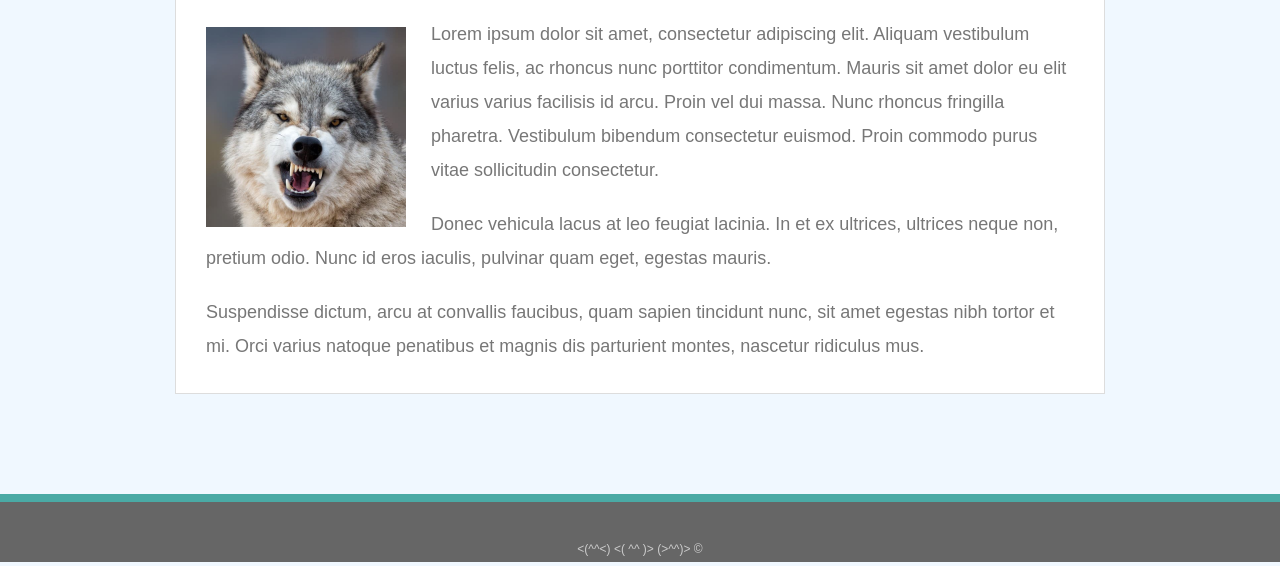
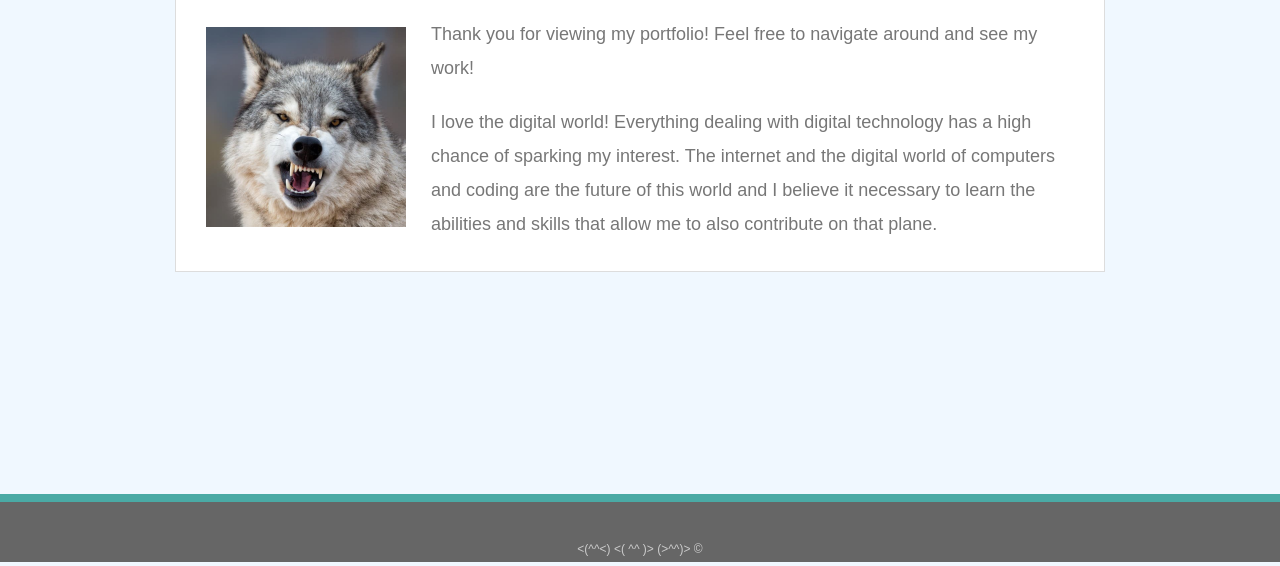
Before and after one commit to mhayes428/Portfolio, a plain HTML site: page index.html in a window 1280 px wide. Shown: the part 236-802 px from the top of the page. Drawn offline with nearby package versions, Linux system fonts and the light colour scheme.

Commit message:
updated home page paragraphs

```diff
--- a/index.html
+++ b/index.html
@@ -7,7 +7,7 @@
     <link rel="stylesheet" href="https://stackpath.bootstrapcdn.com/bootstrap/4.3.1/css/bootstrap.min.css"
         integrity="sha384-ggOyR0iXCbMQv3Xipma34MD+dH/1fQ784/j6cY/iJTQUOhcWr7x9JvoRxT2MZw1T" crossorigin="anonymous">
 
-    <title>About | Your Name</title>
+    <title>About | Mike Hayes</title>
     <link rel="stylesheet" type="text/css" href="assets/styles/style.css">
     <link rel="stylesheet" type="text/css" href="assets/styles/medium.css">
     <link rel="stylesheet" type="text/css" href="assets/styles/small.css">
@@ -16,7 +16,6 @@
 <body>
 
     <header id="masthead">
-
         <nav class="navbar navbar-expand-lg navbar-dark bg-dark">
             <a class="navbar-brand" href="index.html">Michael Hayes</a>
             <button class="navbar-toggler" type="button" data-toggle="collapse" data-target="#navbarSupportedContent"
@@ -54,18 +53,9 @@
             <h1>About Me</h1>
 
             <img src="assets/images/wolfy.jpg" style="max-width:100%;height:auto;" class="auth-image" alt="Your Name">
+            <p>Thank you for viewing my portfolio! Feel free to navigate around and see my work!</p>
 
-            <p>Lorem ipsum dolor sit amet, consectetur adipiscing elit. Aliquam vestibulum luctus felis, ac rhoncus nunc
-                porttitor condimentum. Mauris sit amet dolor eu elit varius varius facilisis id arcu. Proin vel dui
-                massa. Nunc rhoncus fringilla pharetra. Vestibulum bibendum consectetur euismod. Proin commodo purus
-                vitae sollicitudin consectetur.</p>
-
-            <p>Donec vehicula lacus at leo feugiat lacinia. In et ex ultrices, ultrices neque non, pretium odio. Nunc id
-                eros iaculis, pulvinar quam eget, egestas mauris.</p>
-
-            <p>Suspendisse dictum, arcu at convallis faucibus, quam sapien tincidunt nunc, sit amet egestas nibh tortor
-                et mi. Orci varius natoque penatibus et magnis dis parturient montes, nascetur ridiculus mus.</p>
-
+            <p>I love the digital world! Everything dealing with digital technology has a high chance of sparking my interest. The internet and the digital world of computers and coding are the future of this world and I believe it necessary to learn the abilities and skills that allow me to also contribute on that plane.</p>
         </section>
 
     </div>
@@ -75,6 +65,11 @@
             <(^^<) <( ^^ )> (>^^)> &copy;
         </div>
     </footer>
+
+
+    <script src="https://code.jquery.com/jquery-3.3.1.slim.min.js" integrity="sha384-q8i/X+965DzO0rT7abK41JStQIAqVgRVzpbzo5smXKp4YfRvH+8abtTE1Pi6jizo" crossorigin="anonymous"></script>
+    <script src="https://cdnjs.cloudflare.com/ajax/libs/popper.js/1.14.7/umd/popper.min.js" integrity="sha384-UO2eT0CpHqdSJQ6hJty5KVphtPhzWj9WO1clHTMGa3JDZwrnQq4sF86dIHNDz0W1" crossorigin="anonymous"></script>
+    <script src="https://stackpath.bootstrapcdn.com/bootstrap/4.3.1/js/bootstrap.min.js" integrity="sha384-JjSmVgyd0p3pXB1rRibZUAYoIIy6OrQ6VrjIEaFf/nJGzIxFDsf4x0xIM+B07jRM" crossorigin="anonymous"></script>
 </body>
 
 </html>
```
Also changed, not shown: contact.html (+5 -1 lines), works.html (+5 -1 lines).
